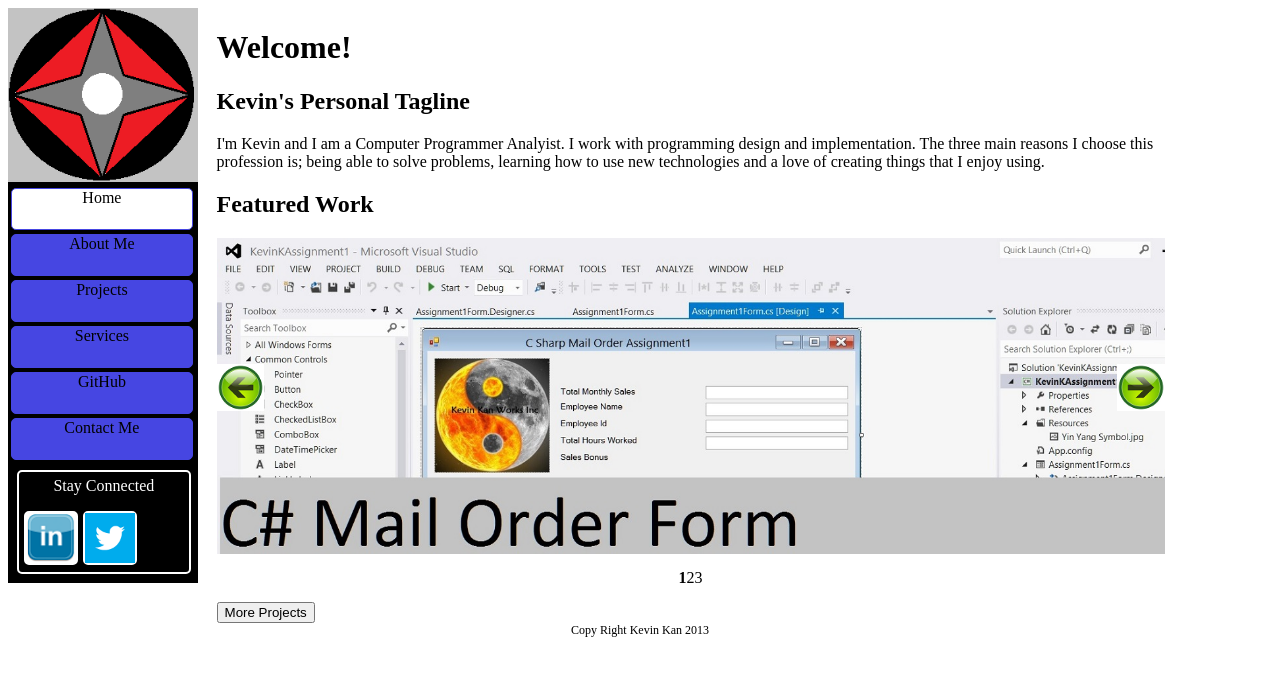
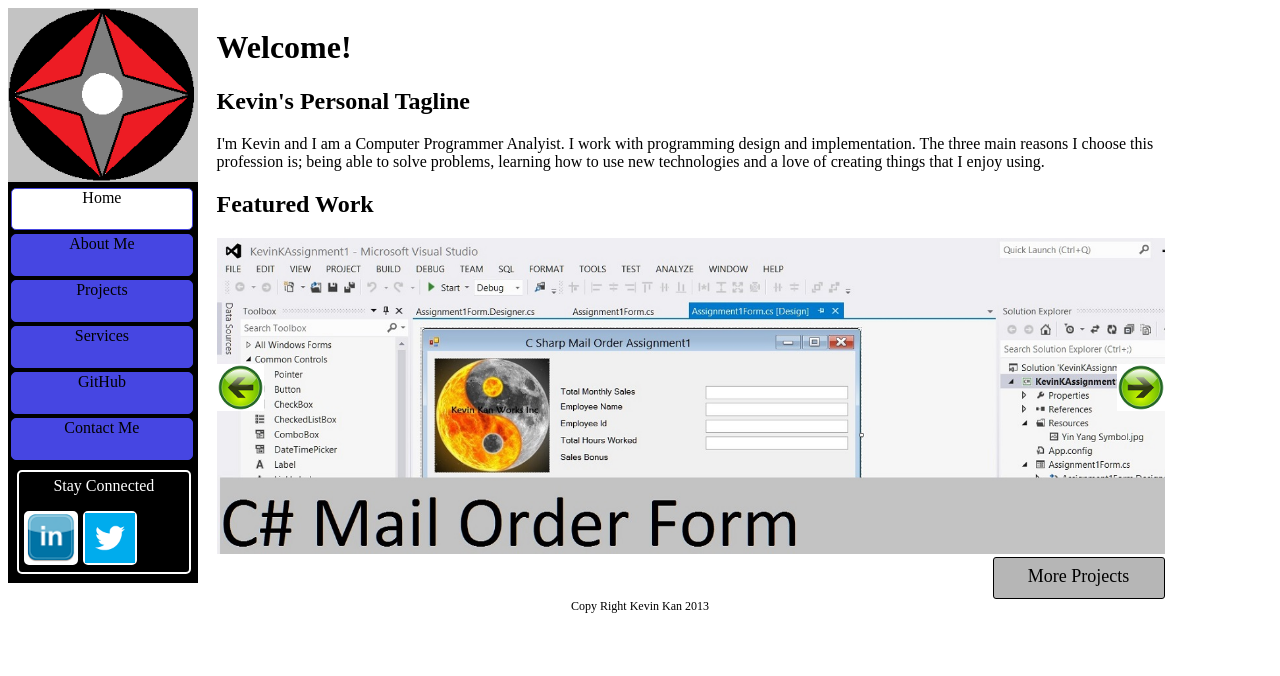
Before and after one commit to EncoderZero/AdvancedWebProgramming, a PHP site: page / in a window 1280 px wide. Shown: the top 676 px of the page. Run offline with PHP 8.4, Linux system fonts and the light colour scheme; some libraries are stand-ins or nearby versions.

Commit message:
Add Action button to home page
only style text left for home page

```diff
--- /dev/null
+++ b/KevinKanProfile/css/homePage.css
@@ -0,0 +1,23 @@
+@CHARSET "utf-8";
+#moreProjectsButton{
+	position: relative;
+	float: right;
+	text-decoration: none;
+	color: #000000;
+	width: 20%;
+	max-width: 170px;
+	min-width: 120px;
+	height: 40px;
+	text-align: center;
+	border: 1px solid #000000;
+	line-height: 37px;
+	border-radius: 3px;
+	margin-top: 3px;
+	background: #B6B6B6;
+	font-size: 18px;
+}
+/*When the screen is smaller than 463px*/
+@media screen and (max-width:463px)
+{
+	#moreProjectsButton{font-size: 16px}
+}
--- a/KevinKanProfile/css/nivo-slider.css
+++ b/KevinKanProfile/css/nivo-slider.css
@@ -1,4 +1,7 @@
-/*
+/*Holds Css for nivo slider, Not My work here, scroll to bottom for my amendments
+ *
+ *
+ *
  * jQuery Nivo Slider v3.2
  * http://nivo.dev7studios.com
  *
--- a/KevinKanProfile/css/site.css
+++ b/KevinKanProfile/css/site.css
@@ -45,7 +45,7 @@
 }
 nav ul a{
 	text-decoration: none;
-	color: black;
+	color: #000000;/*Black*/
 	width: 95%;
 	max-width: 390px;
 	min-width: 90px;
--- a/KevinKanProfile/header.php
+++ b/KevinKanProfile/header.php
@@ -11,7 +11,7 @@
 		$cssFiles=array("css/site.css");
 		$scriptFiles=array('http://ajax.googleapis.com/ajax/libs/jquery/1.10.1/jquery.min.js');
 		if ($currentPage=='index.php'){
-			//array_push($cssFiles,"css/homePage.css");
+			array_push($cssFiles,"css/homePage.css");
 			array_push($cssFiles,"css/nivo-slider.css");
 			array_push($scriptFiles,'jquery/jquery.nivo.slider.pack.js');
 			array_push($scriptFiles,'jquery/featuredWorkSlider.js');
--- a/KevinKanProfile/index.php
+++ b/KevinKanProfile/index.php
@@ -18,7 +18,7 @@
 			<a href='https://github.com/EncoderZero/WebPrograming'><img src='media/PHPCRUDFormImg.jpg'></a>
 			<a href='https://github.com/EncoderZero/MastermindProgramFinal'><img src='media/ArduinoImg.jpg'></a>
 		</div>
-		<input type='button' value='More Projects'/>
+		<a id='moreProjectsButton' href='projects.php'>More Projects</a>
 	</div>
 </div>
 <?php
--- a/KevinKanProfile/jquery/featuredWorkSlider.js
+++ b/KevinKanProfile/jquery/featuredWorkSlider.js
@@ -7,7 +7,7 @@
 	    pauseTime: 3000,                // How long each slide will show
 	    startSlide: 0,                  // Set starting Slide (0 index)
 	    directionNav: true,             // Next & Prev navigation
-	    controlNav: true,               // 1,2,3... navigation
+	    controlNav: false,               // 1,2,3... navigation
 	    controlNavThumbs: false,        // Use thumbnails for Control Nav
 	    pauseOnHover: true,             // Stop animation while hovering
 	    manualAdvance: false,           // Force manual transitions
```
